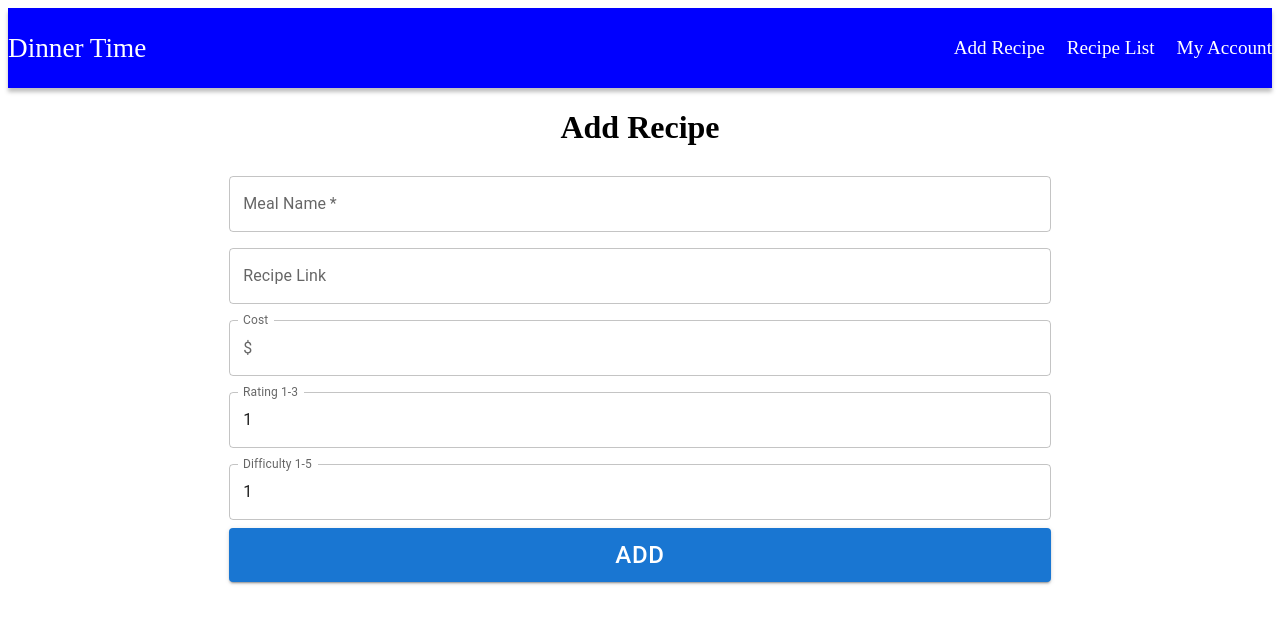
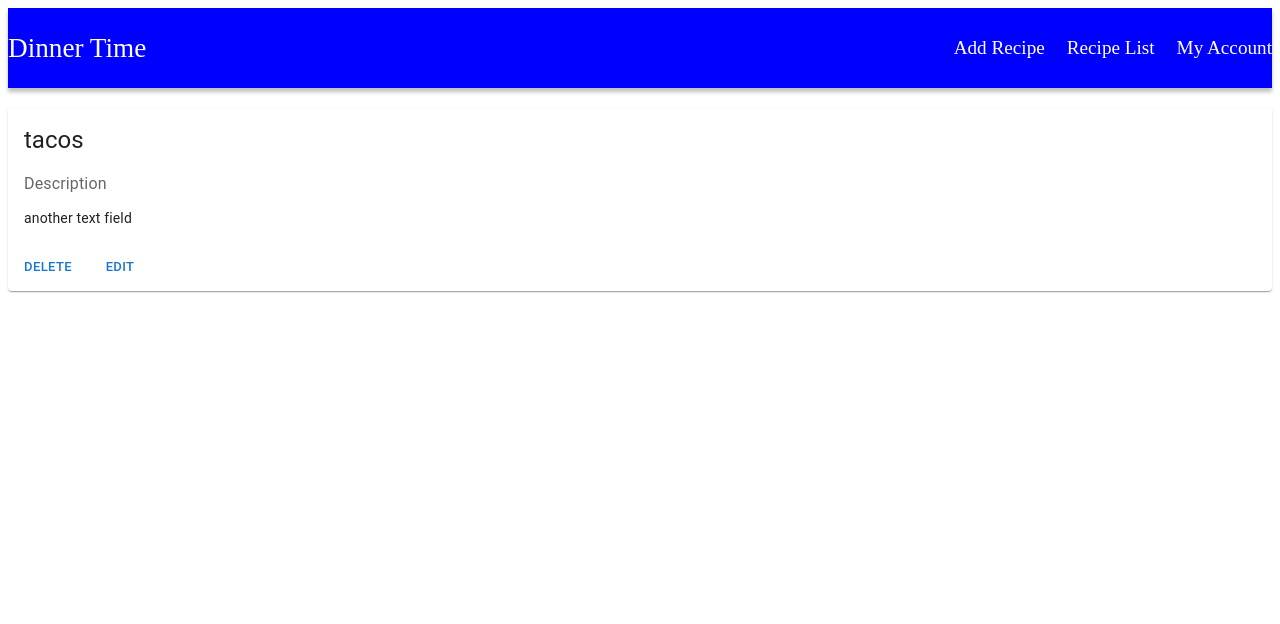
Before and after one commit to gusvoelker/mvp, a React app: page / in a window 1280 px wide. Shown: the top 624 px of the page. Built offline with nearby package versions, Linux system fonts and the light colour scheme.

Commit message:
initial setup of list

```diff
--- a/src/components/Add.jsx
+++ b/src/components/Add.jsx
@@ -19,7 +19,7 @@ const AddContainer = styled.div`
 `
 
 const AddRecipe = (props) => {
-
+  //Add description
   const [mealName, setMealName] = useState('');
   const [recipeLink, setRecipeLink] = useState('');
   const [cost, setCost] = useState('');
--- a/src/components/App.jsx
+++ b/src/components/App.jsx
@@ -3,10 +3,11 @@ import Calendar from './Calendar/Calendar.jsx';
 import Navbar from './Navbar.jsx';
 import Options from './Options.jsx';
 import AddRecipe from './Add.jsx';
+import RecipeList from './RecipeList.jsx';
 
 const App = () => {
 
-  const [page, setPage] = useState('add-recipe');
+  const [page, setPage] = useState('recipe-list');
 
   const style = {
     position: "relative",
@@ -32,10 +33,11 @@ const App = () => {
     )
   }
   if (page === 'recipe-list') {
+    //TODO: pass in list here
     return (
       <>
         <Navbar setPage={setPage}/>
-        Recipe List
+        <RecipeList />
       </>
     )
   }
--- /dev/null
+++ b/src/components/Recipe.jsx
@@ -0,0 +1,33 @@
+import * as React from 'react';
+import Box from '@mui/material/Box';
+import Card from '@mui/material/Card';
+import CardActions from '@mui/material/CardActions';
+import CardContent from '@mui/material/CardContent';
+import Button from '@mui/material/Button';
+import Typography from '@mui/material/Typography';
+import styled from 'styled-components';
+
+
+//parts needed: Recipe name, Rating, Difficulty, Link, Cost
+
+const Recipe = (props) => {
+  return (
+    <Card sx={{ minWidth: 100, marginTop: '20px' }}>
+      <CardContent>
+        <Typography variant="h5" component="div">
+          {props.name}
+        </Typography>
+        <Typography sx={{ mb: 1.5, mt: 2 }} color="text.secondary">
+          Description
+        </Typography>
+        <Typography variant="body2">{'another text field'}</Typography>
+      </CardContent>
+      <CardActions>
+        <Button size="small">Delete</Button>
+        <Button size="small">Edit</Button>
+      </CardActions>
+    </Card>
+);
+}
+
+export default Recipe;
--- /dev/null
+++ b/src/components/RecipeList.jsx
@@ -0,0 +1,31 @@
+import React, {useEffect, useState} from 'react';
+import Recipe from './Recipe.jsx';
+import styled from 'styled-components';
+
+
+const RecipeConatainer = styled.ul`
+  width: 60%;
+  margin: 4% auto auto auto;
+  padding: 0;
+  border: 2px solid black;
+`
+const RecipeTitle = styled.h1`
+  text-align: center;
+`
+
+const RecipeList = () => {
+  // return (
+  //   <>
+  //     <RecipeTitle>Recipe List</RecipeTitle>
+  //     <RecipeConatainer>
+  //       <Recipe />
+  //       <Recipe />
+  //     </RecipeConatainer>
+  //   </>
+  // )
+  return (
+    <Recipe name="tacos"/>
+  )
+}
+
+export default RecipeList;
```
